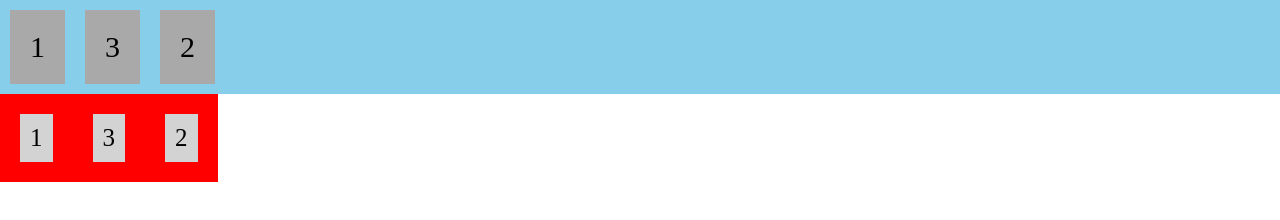
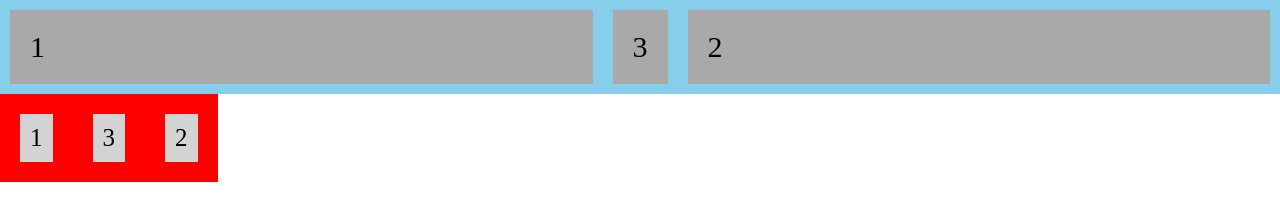
Before and after one commit to Ryoneme2/M4_DII_LAYOUT_FLEX, a plain HTML site: page flex.html in a window 1280 px wide. Drawn offline with Linux system fonts and the light colour scheme.

Commit message:
flex-shrink

```diff
--- a/flexstylesheet.css
+++ b/flexstylesheet.css
@@ -4,7 +4,7 @@ body {
 }
 .flex-container {
   display: flex;
-  flex-flow: row wrap;
+  flex-flow: row no-wrap;
   justify-content: flex-start;
 }
 .inline-flex-container {
@@ -23,6 +23,7 @@ body {
   margin: 10px;
   padding: 20px;
   font-size: 30px;
+  width: 800px;
 }
 .inline-flex-container>div {
   background-color: lightgray;
@@ -38,4 +39,5 @@ body {
 }
 .d3 {
   order: 2;
+  flex-shrink: 8;
 }
```
